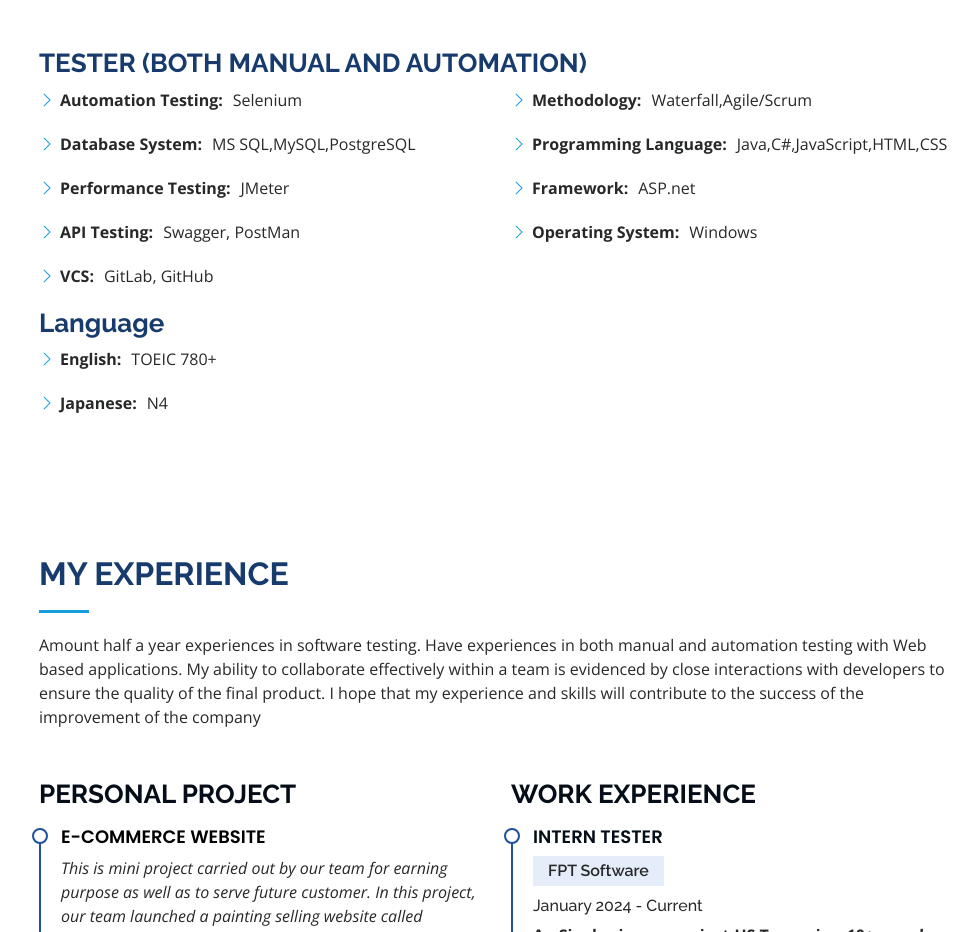
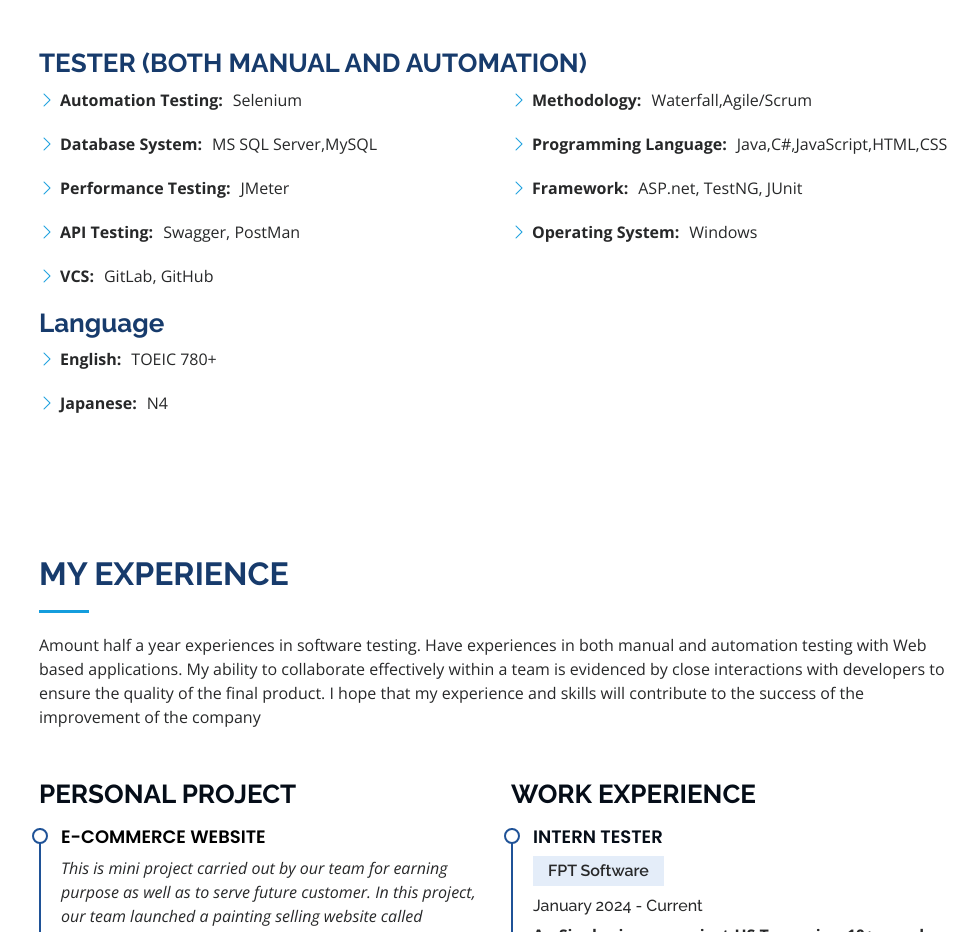
Before and after one commit to huyhoang23it/Personal-Profile, a plain HTML site: page index.html in a window 1280 px wide. Shown: the part 920-1852 px from the top of the page, without its empty margins (291-1269 px from the left). Drawn offline with nearby package versions, Linux system fonts and the light colour scheme.

Commit message:
update func

```diff
--- a/index.html
+++ b/index.html
@@ -77,7 +77,7 @@
               <div class="col-lg-6">
                 <ul>
                   <li><i class="bi bi-chevron-right"></i> <strong>Automation Testing:</strong> <span>Selenium</span></li>
-                  <li><i class="bi bi-chevron-right"></i> <strong>Database System:</strong> <span>MS SQL,MySQL,PostgreSQL</span></li>
+                  <li><i class="bi bi-chevron-right"></i> <strong>Database System:</strong> <span>MS SQL Server,MySQL</span></li>
                   <li><i class="bi bi-chevron-right"></i> <strong>Performance Testing:</strong> <span>JMeter</span></li>
                   <li><i class="bi bi-chevron-right"></i> <strong>API Testing:</strong> <span>Swagger, PostMan</span></li>
                   <li><i class="bi bi-chevron-right"></i> <strong>VCS:</strong> <span>GitLab, GitHub</span></li>
@@ -87,7 +87,7 @@
                 <ul>
                   <li><i class="bi bi-chevron-right"></i> <strong>Methodology:</strong> <span>Waterfall,Agile/Scrum</span></li>
                   <li><i class="bi bi-chevron-right"></i> <strong>Programming Language:</strong> <span>Java,C#,JavaScript,HTML,CSS</span></li>
-                  <li><i class="bi bi-chevron-right"></i> <strong>Framework:</strong> <span>ASP.net</span></li>
+                  <li><i class="bi bi-chevron-right"></i> <strong>Framework:</strong> <span>ASP.net, TestNG, JUnit</span></li>
                   <li><i class="bi bi-chevron-right"></i> <strong>Operating System:</strong> <span>Windows</span></li>
                 </ul>
               </div>
```
